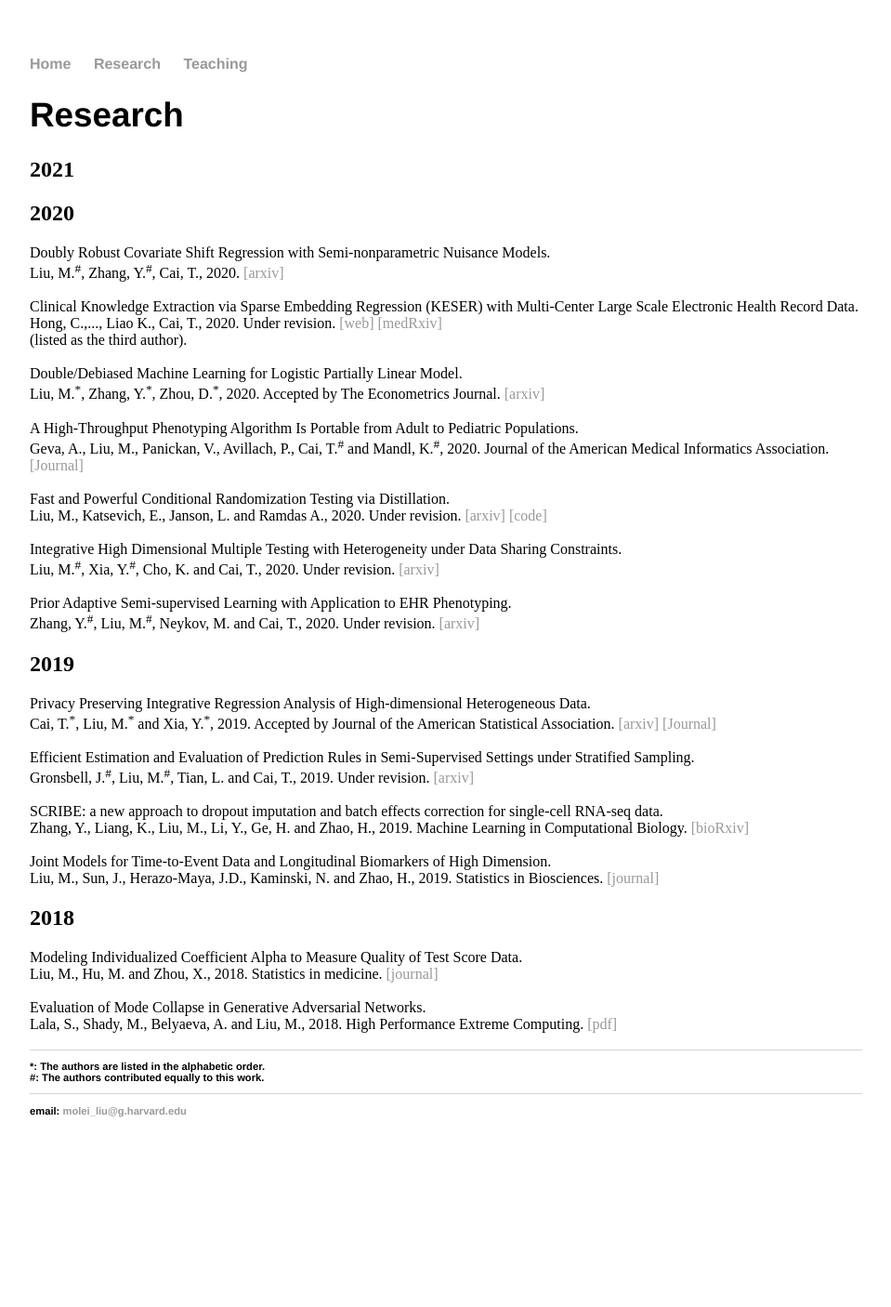
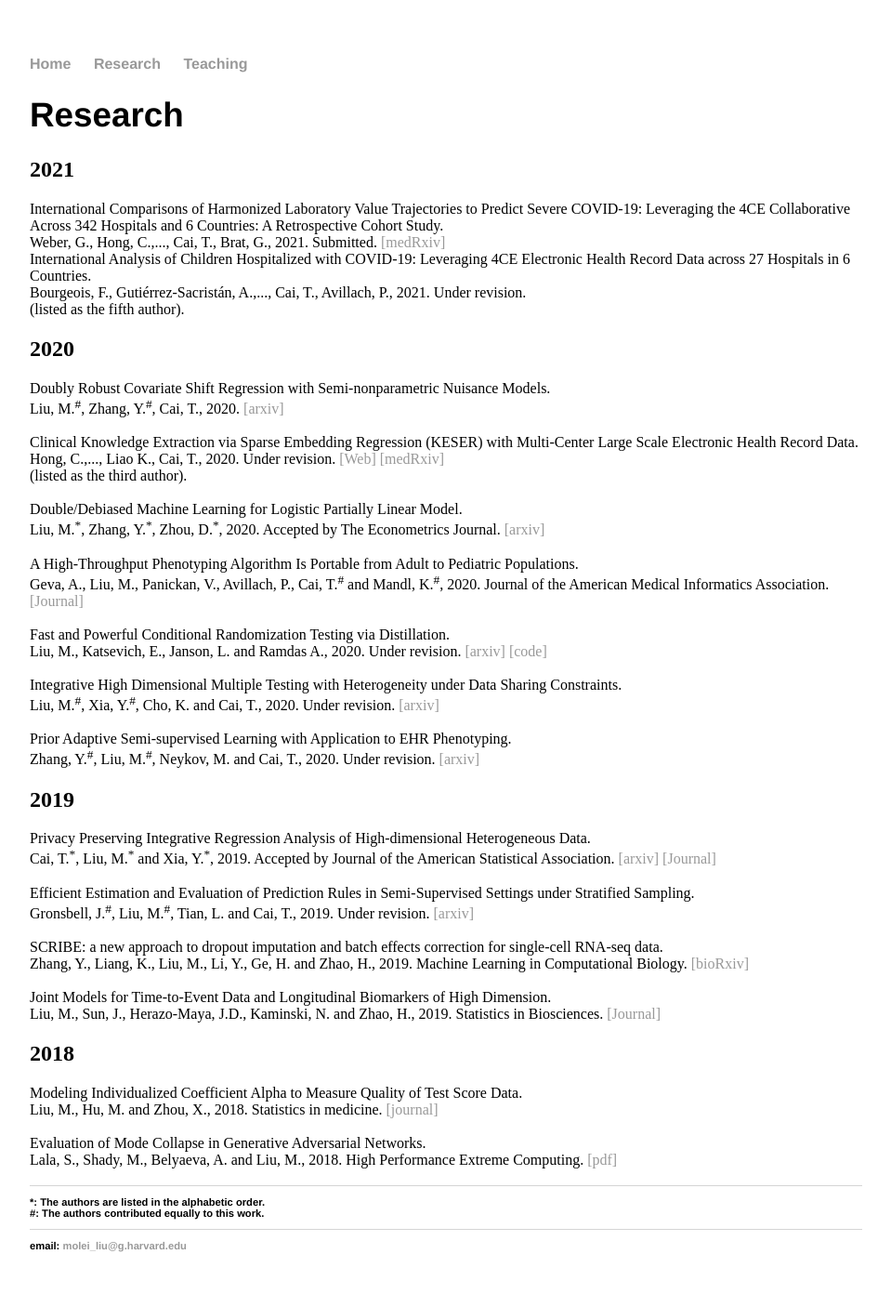
Before and after one commit to moleibobliu/moleibobliu.github.io, a Jekyll site: the page built from pub/index.html, in a window 1280 px wide. Shown: the whole page at 93% size, without its empty margins (160-1119 px from the left). Built offline with Jekyll 4.4.1, drawn with Linux system fonts in a browser that asks for light colours; before the commit the page ends 1261 px from its top, so only the background shows below that.

Commit message:
Update index.html

```diff
--- a/pub/index.html
+++ b/pub/index.html
@@ -6,6 +6,14 @@ title: Molei Liu
 	<h1> Research </h1>
 	<h2> 2021 </h2>
 
+	International Comparisons of Harmonized Laboratory Value Trajectories to Predict Severe COVID-19: Leveraging the 4CE Collaborative Across 342 Hospitals and 6 Countries: A Retrospective Cohort Study.
+	<br \> Weber, G., Hong, C.,..., Cai, T., Brat, G., 2021. Submitted. <a href="https://www.medrxiv.org/content/10.1101/2020.12.16.20247684v2.full"> [medRxiv] </a>
+	<br \>
+
+	International Analysis of Children Hospitalized with COVID-19: Leveraging 4CE Electronic Health Record Data across 27 Hospitals in 6 Countries.
+	<br \>  Bourgeois, F., Gutiérrez-Sacristán, A.,..., Cai, T., Avillach, P., 2021. Under revision.
+	<br \> (listed as the fifth author).
+	<br \>
 
 	<h2> 2020 </h2>
 
@@ -14,7 +22,7 @@ title: Molei Liu
 	<br \>
 
 	<br \> Clinical Knowledge Extraction via Sparse Embedding Regression (KESER) with Multi-Center Large Scale Electronic Health Record Data.
-	<br \> Hong, C.,..., Liao K., Cai, T., 2020. Under revision. <a href="https://celehs.github.io/KESER"> [web] </a>
+	<br \> Hong, C.,..., Liao K., Cai, T., 2020. Under revision. <a href="https://celehs.github.io/KESER"> [Web] </a>
 	       <a href="https://www.medrxiv.org/content/10.1101/2021.03.13.21253486v1"> [medRxiv] </a>
 	<br \> (listed as the third author).
 	<br \>
@@ -54,7 +62,7 @@ title: Molei Liu
 	<br \>
 	<br \>  Joint Models for Time-to-Event Data and Longitudinal Biomarkers of High Dimension.
 	<br \>  Liu, M., Sun, J., Herazo-Maya, J.D., Kaminski, N. and Zhao, H., 2019.
-		Statistics in Biosciences. <a href="https://link.springer.com/article/10.1007/s12561-019-09256-0"> [journal] </a>
+		Statistics in Biosciences. <a href="https://link.springer.com/article/10.1007/s12561-019-09256-0"> [Journal] </a>
 
 	<h2> 2018 </h2>
 	Modeling Individualized Coefficient Alpha to Measure Quality of Test Score Data.
```
